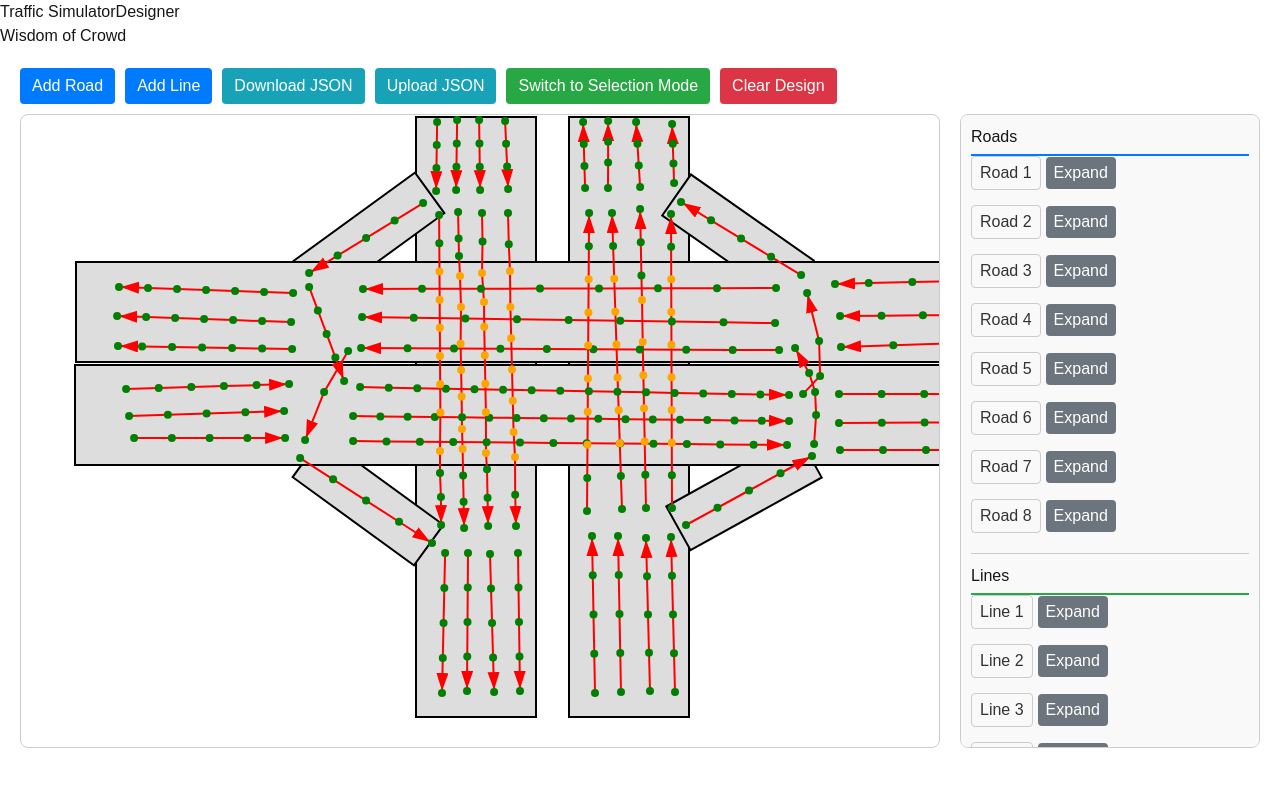
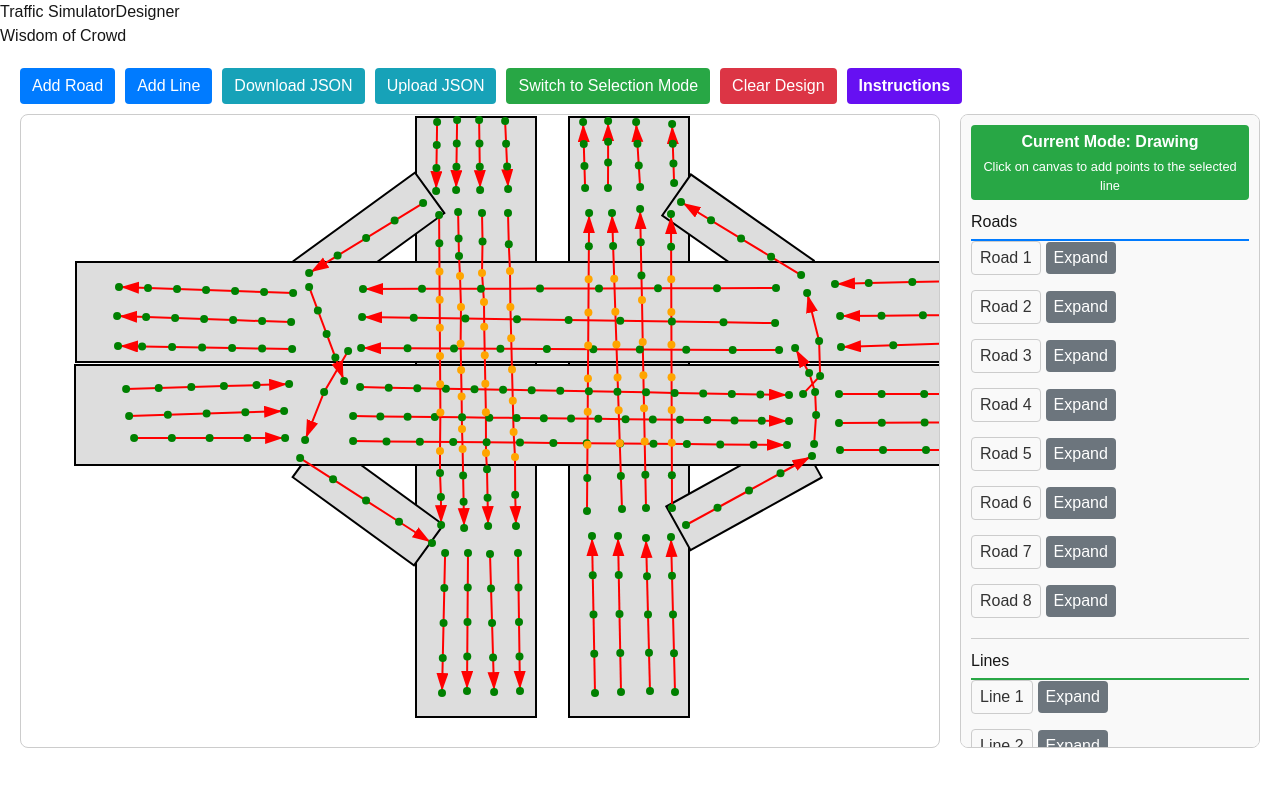
Before and after one commit to Sparshsing/traffic_simulator, a Next.js app: page /projects/traffic-simulator/design in a window 1280 px wide. Shown: the top 786 px of the page. Built offline with nearby package versions, Linux system fonts and the light colour scheme.

Commit message:
instructions added

```diff
--- a/src/app/design/page.tsx
+++ b/src/app/design/page.tsx
@@ -57,6 +57,8 @@ type DraggingRoad = {
 const Home: React.FC = () => {
   // MODE: drawing vs. selection
   const [mode, setMode] = useState<"drawing" | "selection">("drawing");
+  // Show/hide instructions popup
+  const [showInstructions, setShowInstructions] = useState<boolean>(false);
 
   // Roads & Lines state - initialize with default data
   const [roads, setRoads] = useState<Road[]>(defaultIntersection.roads || []);
@@ -407,6 +409,93 @@ const Home: React.FC = () => {
     }
   };
 
+  // Instructions component
+  const InstructionsPopup = () => {
+    if (!showInstructions) return null;
+
+    return (
+      <div style={{
+        position: 'fixed',
+        top: '50%',
+        left: '50%',
+        transform: 'translate(-50%, -50%)',
+        backgroundColor: 'white',
+        padding: '20px',
+        borderRadius: '8px',
+        boxShadow: '0 4px 8px rgba(0,0,0,0.3)',
+        zIndex: 1000,
+        width: '80%',
+        maxWidth: '800px',
+        maxHeight: '80vh',
+        overflowY: 'auto'
+      }}>
+        <h2 style={{ borderBottom: '2px solid #007bff', paddingBottom: '10px' }}>Traffic Simulator Instructions</h2>
+
+        <h3>Modes</h3>
+        <p><strong>Drawing Mode:</strong> Used for adding points to lines. Click on the canvas to add points after selecting a line.</p>
+        <p><strong>Selection Mode:</strong> Used for selecting, moving, and editing roads, lines, and points.</p>
+
+        <h3>Roads</h3>
+        <ul>
+          <li><strong>Add Road:</strong> Click the "Add Road" button to create a new rectangular road section.</li>
+          <li><strong>Select Road:</strong> In selection mode, click on a road to select it. Its properties will appear in the sidebar.</li>
+          <li><strong>Move Road:</strong> In selection mode, drag a road to move it around the canvas.</li>
+          <li><strong>Delete Road:</strong> Select a road and click "Delete Active Road" to remove it.</li>
+          <li><strong>Edit Properties:</strong> After selecting a road, expand its properties in the sidebar to modify name, position, size, rotation and z-index.</li>
+        </ul>
+
+        <h3>Lines</h3>
+        <ul>
+          <li><strong>Add Line:</strong> Click the "Add Line" button to create a new line.</li>
+          <li><strong>Add Points:</strong> In drawing mode, select a line and click on the canvas to add points.</li>
+          <li><strong>Select Line:</strong> In selection mode, click on a line to select it. Its properties will appear in the sidebar.</li>
+          <li><strong>Delete Line:</strong> Select a line and click "Delete Active Line" to remove it.</li>
+          <li><strong>Straighten Line:</strong> Select a line and click "Straighten Line" to make it straight between its endpoints.</li>
+          <li><strong>Link Lines:</strong> After selecting a line, use the dropdown menus to link it to other lines (Forward, Forward Left, Forward Right).</li>
+          <li><strong>Associate with Road:</strong> Use the Road dropdown to associate a line with a specific road.</li>
+        </ul>
+
+        <h3>Points</h3>
+        <ul>
+          <li><strong>Select Point:</strong> In selection mode, click on a point to select it.</li>
+          <li><strong>Move Point:</strong> In selection mode, drag a point to move it.</li>
+          <li><strong>Delete Point:</strong> After selecting a point, click "Delete Point" in the sidebar.</li>
+          <li><strong>Edit Properties:</strong> After selecting a point, modify its attributes, height, and visibility in the sidebar.</li>
+        </ul>
+
+        <h3>Other Features</h3>
+        <ul>
+          <li><strong>Save Design:</strong> Click "Download JSON" to save your current design to a file.</li>
+          <li><strong>Load Design:</strong> Click "Upload JSON" to load a previously saved design.</li>
+          <li><strong>Clear Design:</strong> Click "Clear Design" to remove all roads and lines.</li>
+        </ul>
+
+        <h3>Tips</h3>
+        <ul>
+          <li>Use zIndex to control which roads appear on top of others.</li>
+          <li>Points with visibility set to 0 appear orange instead of green.</li>
+          <li>The arrow at the end of a line indicates its direction.</li>
+          <li>Line colors change when selected or linked to the active line.</li>
+        </ul>
+
+        <button
+          onClick={() => setShowInstructions(false)}
+          style={{
+            padding: '8px 16px',
+            backgroundColor: '#007bff',
+            color: 'white',
+            border: 'none',
+            borderRadius: '4px',
+            cursor: 'pointer',
+            marginTop: '15px'
+          }}
+        >
+          Close
+        </button>
+      </div>
+    );
+  };
+
   // ----- Rendering: Roads & Lines -----
   const sortedRoads = [...roads].sort((a, b) => a.zIndex - b.zIndex);
   const sortedLines = [...lines].sort((a, b) => {
@@ -436,6 +525,21 @@ const Home: React.FC = () => {
         <input ref={fileInputRef} type="file" accept="application/json" style={{ display: 'none' }} onChange={handleFileUpload} />
         <button onClick={() => setMode(mode === "drawing" ? "selection" : "drawing")} style={{ padding: '6px 12px', backgroundColor: '#28a745', color: 'white', border: 'none', borderRadius: '4px', cursor: 'pointer', marginLeft: '10px' }}>Switch to {mode === "drawing" ? "Selection" : "Drawing"} Mode</button>
         <button onClick={clearDesign} style={{ padding: '6px 12px', backgroundColor: '#dc3545', color: 'white', border: 'none', borderRadius: '4px', cursor: 'pointer', marginLeft: '10px' }}>Clear Design</button>
+        <button
+          onClick={() => setShowInstructions(true)}
+          style={{
+            padding: '6px 12px',
+            backgroundColor: '#6610f2',
+            color: 'white',
+            border: 'none',
+            borderRadius: '4px',
+            cursor: 'pointer',
+            marginLeft: '10px',
+            fontWeight: 'bold'
+          }}
+        >
+          Instructions
+        </button>
       </div>
       <div style={{ display: 'flex', flex: 1, minHeight: 0 }}>
         {/* SVG Canvas with full container height */}
@@ -581,6 +685,22 @@ const Home: React.FC = () => {
         </div>
         {/* Sidebar Panel with separated Roads and Lines */}
         <div style={{ marginLeft: '20px', width: '300px', height: '100%', flexShrink: 0, border: '1px solid #ccc', borderRadius: '8px', padding: '10px', backgroundColor: '#f9f9f9', overflowY: 'scroll' }}>
+          <div style={{
+            textAlign: 'center',
+            padding: '5px',
+            backgroundColor: mode === "drawing" ? '#28a745' : '#007bff',
+            color: 'white',
+            borderRadius: '4px',
+            marginBottom: '10px',
+            fontWeight: 'bold'
+          }}>
+            Current Mode: {mode === "drawing" ? "Drawing" : "Selection"}
+            <div style={{ fontSize: '0.8em', fontWeight: 'normal', marginTop: '3px' }}>
+              {mode === "drawing"
+               ? "Click on canvas to add points to the selected line"
+               : "Click to select objects, drag to move them"}
+            </div>
+          </div>
           <div style={{ marginBottom: '20px' }}>
             <h3 style={{ borderBottom: '2px solid #007bff', paddingBottom: '5px' }}>Roads</h3>
             <ul style={{ listStyle: 'none', paddingLeft: 0 }}>
@@ -861,6 +981,8 @@ const Home: React.FC = () => {
           </div>
         </div>
       </div>
+      {/* Instructions Popup */}
+      <InstructionsPopup />
     </div>
   );
 };
```
